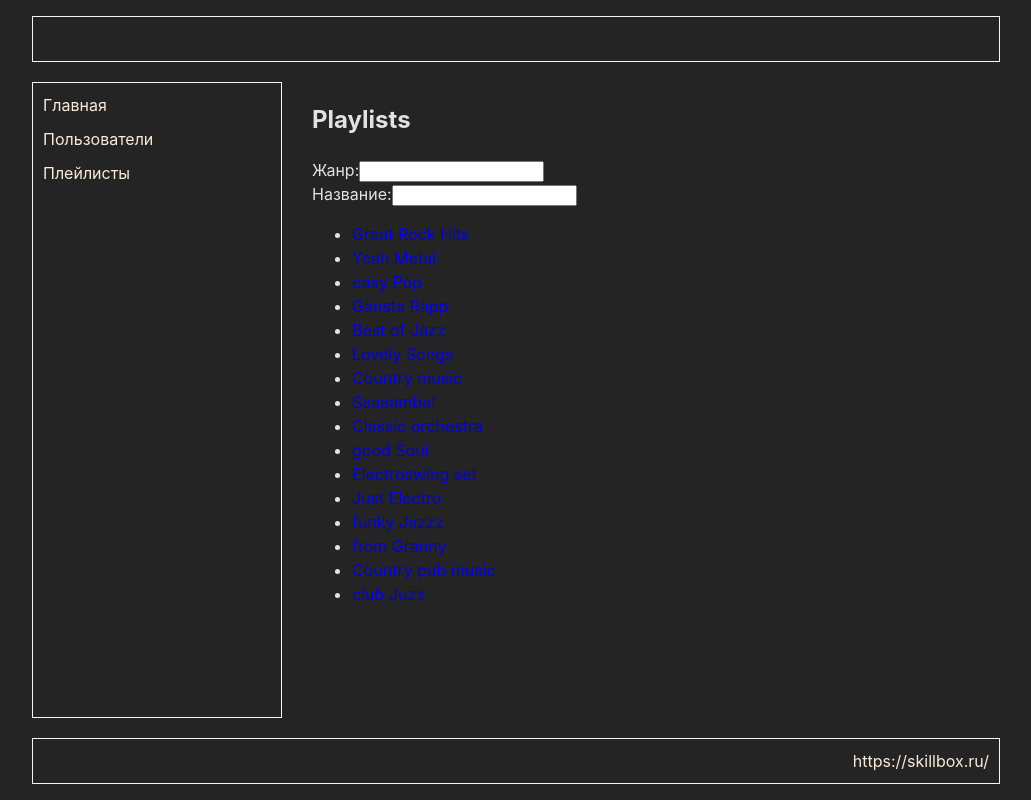
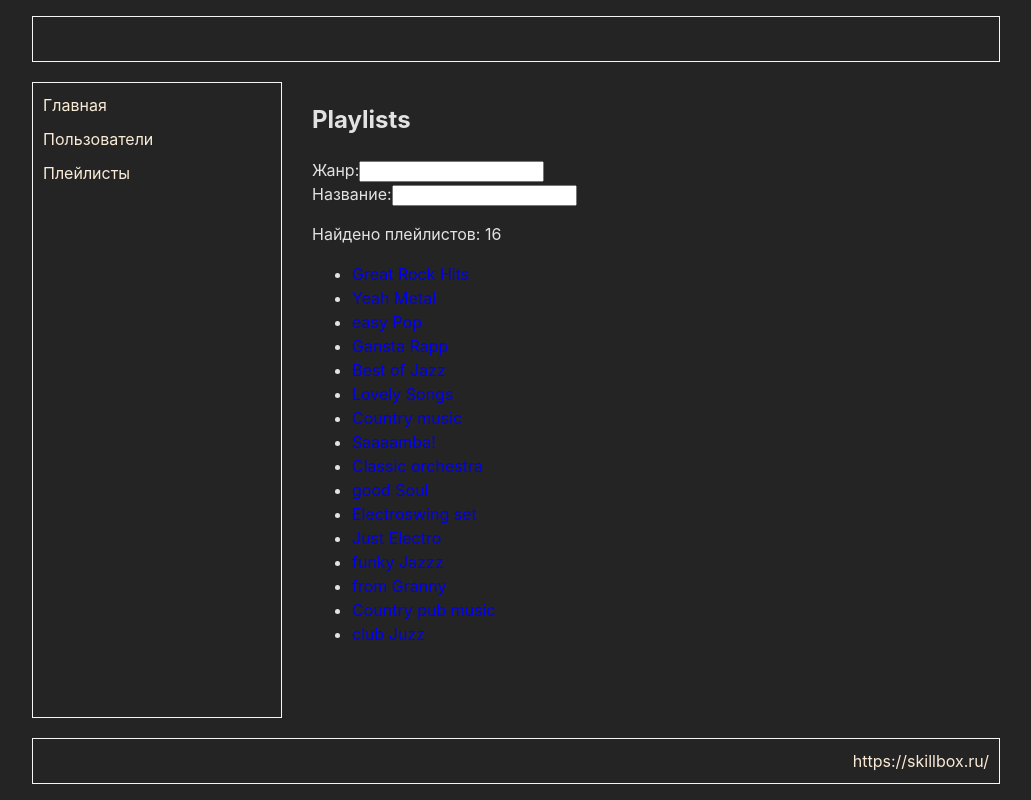
Before and after one commit to Regina-frontend30/react-projects, a React (Vite) app in the folder react-playlists-router/homework-starter/: page /playlists in a window 1280 px wide. Shown: the whole page, without its empty margins (124-1155 px from the left). Built offline with nearby package versions, Linux system fonts and the light colour scheme.

Commit message:
refactor: improve playlists filtering and show playlists count

```diff
--- a/react-playlists-router/homework-starter/src/pages/PlaylistsPage/PlaylistsPage.tsx
+++ b/react-playlists-router/homework-starter/src/pages/PlaylistsPage/PlaylistsPage.tsx
@@ -8,8 +8,11 @@ export function PlaylistsPage() {
   const genre = searchParams.get("genre") ?? "";
   const name = searchParams.get("name") ?? "";
 
-  const filteredPlaylists = PLAYLISTS
-    .filter((playlist: TPlaylist) => playlist.genre !== "Non Music")
+  const playlistsWithoutNonMusic = PLAYLISTS.filter(
+    (playlist: TPlaylist) => playlist.genre !== "Non Music"
+  );
+
+  const filteredPlaylists = playlistsWithoutNonMusic
     .filter((playlist: TPlaylist) =>
       genre
         ? playlist.genre.toLowerCase().includes(genre.toLowerCase())
@@ -56,16 +59,29 @@ export function PlaylistsPage() {
       <div>
         <label>
           Жанр:
-          <input type="text" value={genre} onChange={handleGenreChange} />
+          <input
+            type="text"
+            value={genre}
+            onChange={handleGenreChange}
+          />
         </label>
       </div>
 
       <div>
         <label>
           Название:
-          <input type="text" value={name} onChange={handleNameChange} />
+          <input
+            type="text"
+            value={name}
+            onChange={handleNameChange}
+          />
         </label>
       </div>
+
+      {genre && <p>Фильтр по жанру: {genre}</p>}
+      {name && <p>Фильтр по названию: {name}</p>}
+
+      <p>Найдено плейлистов: {filteredPlaylists.length}</p>
 
       <ul>
         {filteredPlaylists.map((playlist: TPlaylist) => (
```
